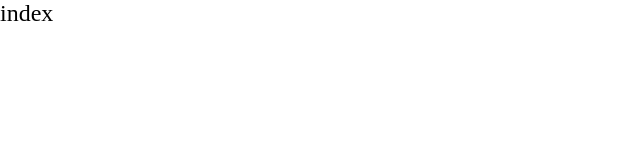
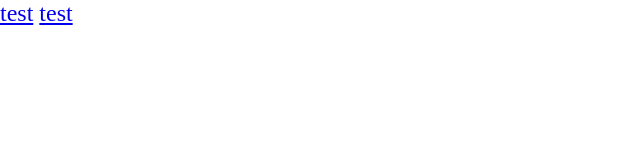
Before and after one commit to Chary-Liu/Chary-Liu.github.io, a plain HTML site: page index.html in a window 1280 px wide. Shown: the whole page, without its empty margins (0-640 px from the left). Drawn offline with Linux system fonts and the light colour scheme.

Commit message:
feat: index

```diff
--- a/index.html
+++ b/index.html
@@ -29,7 +29,8 @@
 
 <body>
     <div id="root">
-        index
+        <a href="/test/index.html">test</a>
+        <a href="/design2code/index.html">test</a>
     </div>
 </body>
 <script>
```
